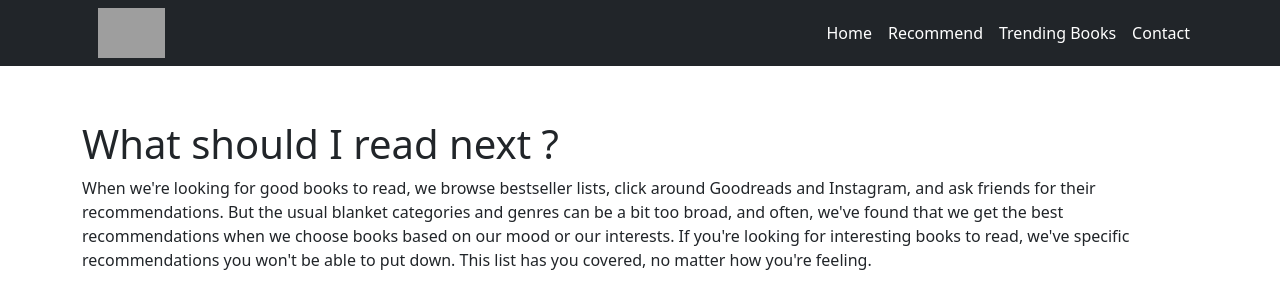
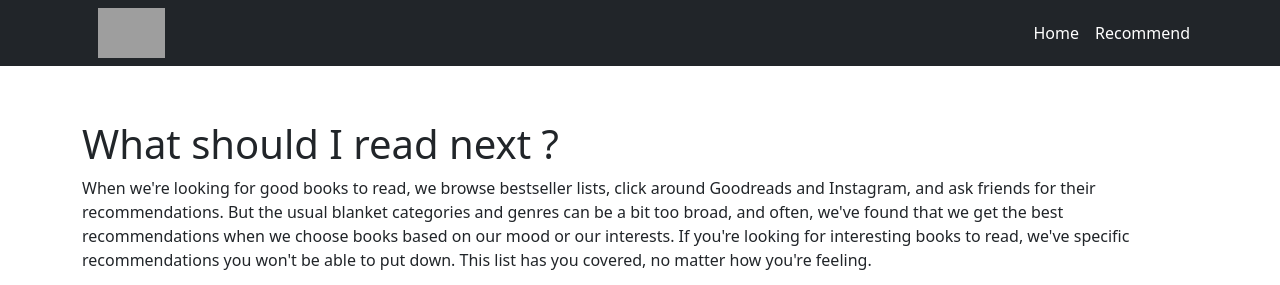
Before and after one commit to shruti-2412/Book-Recommendation-System, a Python web app: template templates/index.html in a window 1280 px wide. Shown: the top 285 px of the page. Run offline with Jinja, Linux system fonts and the light colour scheme; the template is opened without the code that fills it, so the values that code supplies are empty; grey boxes are pictures that could not be loaded.

Commit message:
Update index.html

```diff
--- a/templates/index.html
+++ b/templates/index.html
@@ -19,7 +19,7 @@
 <nav class="navbar navbar-expand-lg navbar-dark bg-dark static-top">
   <div class="container">
     <a class="navbar-brand" href="#">
-      <a href="https://imgbb.com/"><img src="https://i.ibb.co/FmXhM2M/icon.png" alt="icon" height="50"></a>
+      <a href="https://ibb.co/Jt47w69"><img src="https://i.ibb.co/Jt47w69/icon.png" alt="icon" height="50"></a>
     <button class="navbar-toggler" type="button" data-bs-toggle="collapse" data-bs-target="#navbarSupportedContent" aria-controls="navbarSupportedContent" aria-expanded="false" aria-label="Toggle navigation">
       <span class="navbar-toggler-icon"></span>
     </button>
@@ -30,12 +30,6 @@
         </li>
         <li class="nav-item">
           <a class="nav-link active" href="/recommend">Recommend</a>
-        </li>
-        <li class="nav-item">
-          <a class="nav-link active" href="#top50">Trending Books</a>
-        </li>
-        <li class="nav-item">
-          <a class="nav-link active" href="#">Contact</a>
         </li>
       </ul>
     </div>
@@ -51,7 +45,7 @@
 
 <!-- Image -->
 <div class="text-center">
-  <img src="https://i.ibb.co/ZTWx1gq/books-img.webp" alt="books-img" border="0" class="rounded">
+<img src="https://i.ibb.co/dGsVx4k/books-img.webp" alt="books-img" border="0" >
 </div>
 
 <!-- Demo header-->
```
